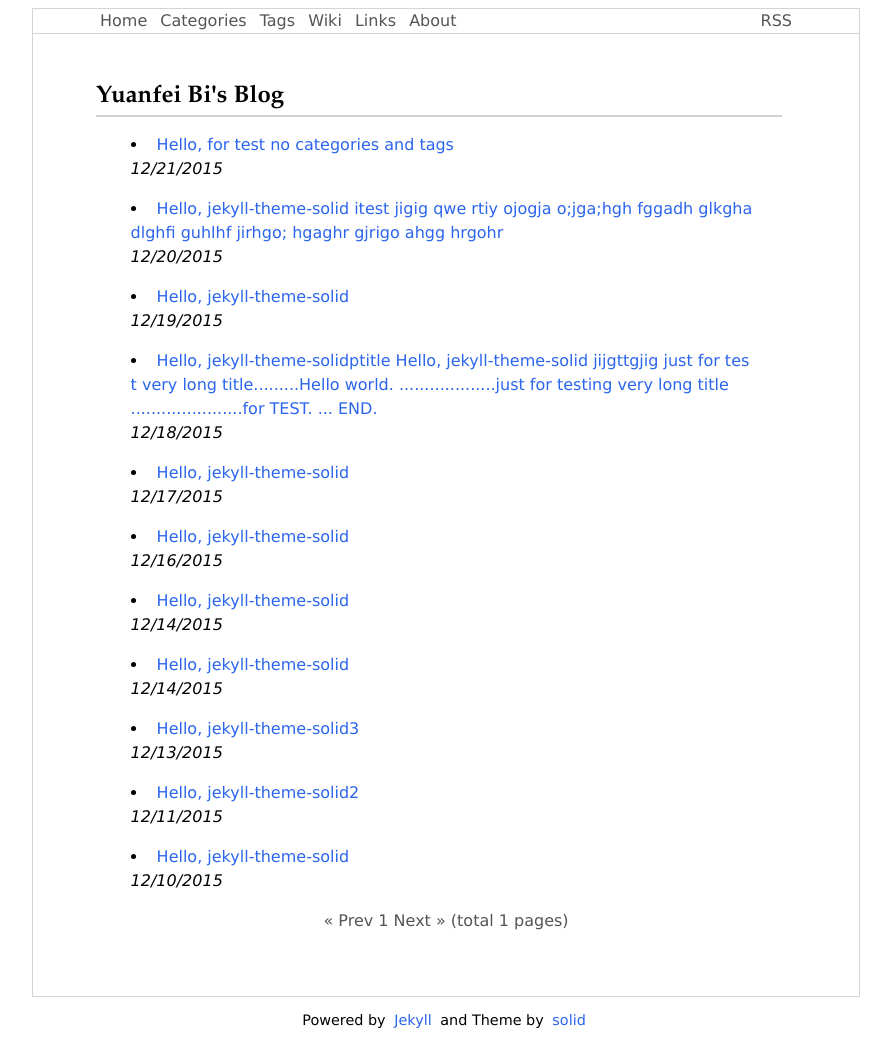
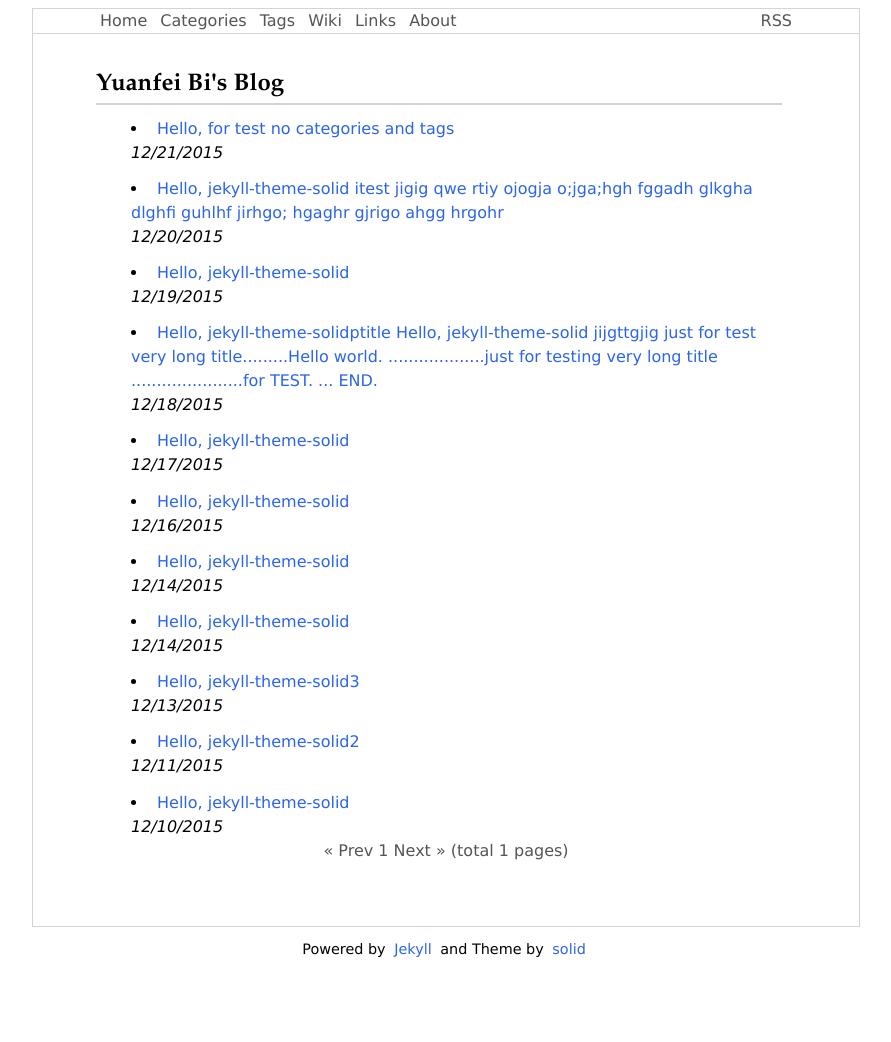
Before and after one commit to yuanfeibi/Blog, a Jekyll site: the page built from index.html, in a window 1280 px wide. Shown: the whole page, without its empty margins (194-1085 px from the left). Built offline with Jekyll 4.4.1, drawn with Linux system fonts in a browser that asks for light colours; the list of posts is cut into pages by our own code; after the commit the page ends 972 px from its top, so only the background shows below that.

Commit message:
change layout a little bit

```diff
--- a/assets/css/default.css
+++ b/assets/css/default.css
@@ -7,7 +7,7 @@ body {
 
 div.main {
   margin: auto;
-  padding: 2% 5% 5% 5%;
+  padding: 1% 5% 5% 5%;
   width: 700px;
   line-height: 150%;
   border: 1px solid LightGrey;
@@ -155,10 +155,11 @@ strong {
 }
 
 div.overview {
-  margin: 1em 0.5em 1em 0em;
+  margin: 1.2em 0em 0em 0em;
 }
 
 div.detail {
+  margin-top: -1%;
   margin-left: 5%;
   margin-right: 5%;
   font-size: 1em;
```
Also changed, not shown: 1 other file.
